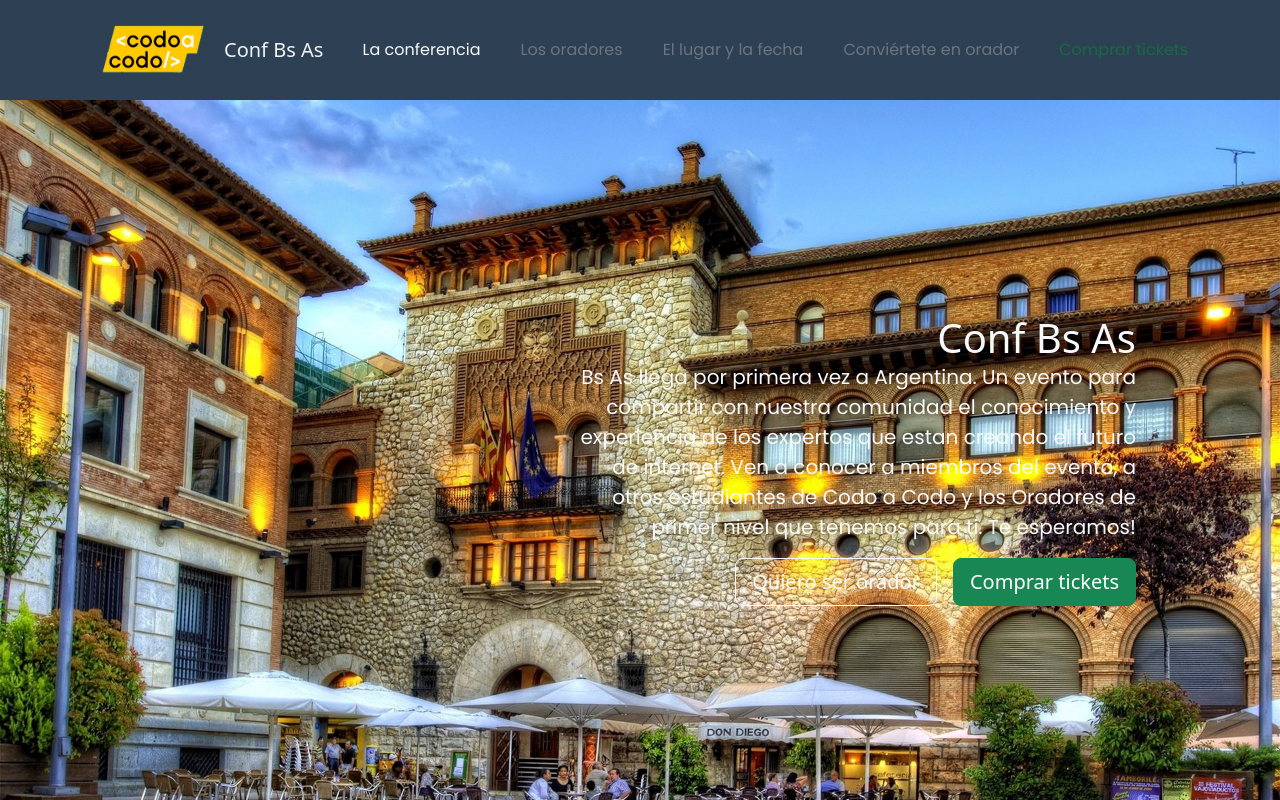
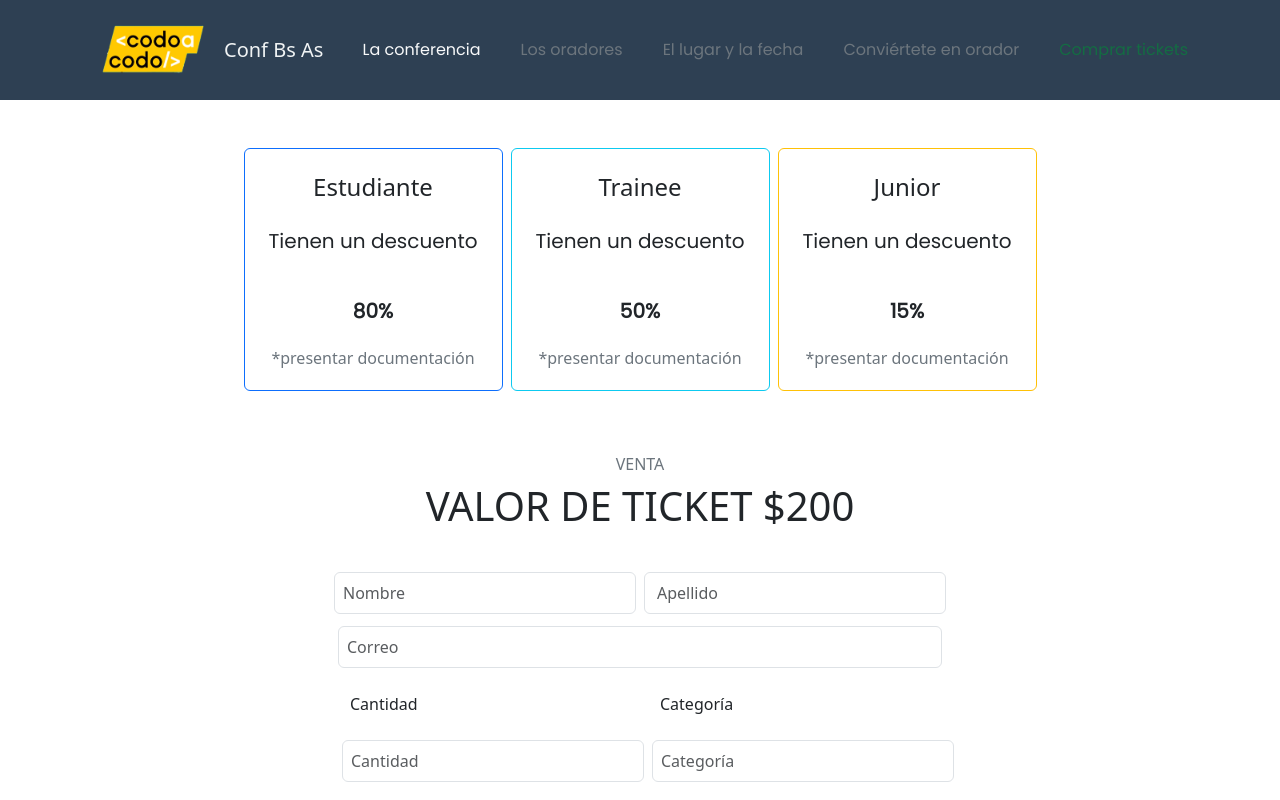
Before and after one commit to Lucas-M-Nunez/TPIntegrador, a plain HTML site: page tp-integrador/index.html in a window 1280 px wide. Both pictures are taken after a click on the link "Comprar tickets". Shown: the top 800 px of the page. Drawn offline with nearby package versions, Linux system fonts and the light colour scheme.

Commit message:
tercer Commit
Subida de la seccion Compra Tickets del integrador  de JS.

```diff
--- /dev/null
+++ b/tp-integrador/JS/script.js
@@ -0,0 +1,27 @@
+const btnBuyTickets = document.getElementById('buyTickets');
+const btnCarroucelBuyTickets = document.getElementById('buyTicketsCarroucel');
+const sectionCarrucel = document.getElementById('carouselExampleInterval');
+const sectionOradores = document.getElementById('Oradores');
+const sectionBsAs = document.getElementById('Bs-As');
+const sectionConvierteteEnOrador = document.getElementById('conviertete-en-Orador');
+const sectionCompraTickets = document.getElementById('CompraTickets');
+
+btnBuyTickets.addEventListener('click', (e) => {
+    e.preventDefault();
+
+    sectionCarrucel.classList.add('inactive');
+    sectionOradores.classList.add('inactive');
+    sectionBsAs.classList.add('inactive');
+    sectionConvierteteEnOrador.classList.add('inactive');
+    sectionCompraTickets.classList.remove('inactive');
+});
+
+btnCarroucelBuyTickets.addEventListener('click', (e) => {
+    e.preventDefault();
+
+    sectionCarrucel.classList.add('inactive');
+    sectionOradores.classList.add('inactive');
+    sectionBsAs.classList.add('inactive');
+    sectionConvierteteEnOrador.classList.add('inactive');
+    sectionCompraTickets.classList.remove('inactive');
+})
--- a/tp-integrador/index.html
+++ b/tp-integrador/index.html
@@ -58,6 +58,7 @@
             <a
               href="#"
               class="nav-link link-success link-underline-opacity-25 text-success"
+              id="buyTickets"
               >Comprar tickets</a
             >
           </li>
@@ -100,14 +101,14 @@
           <p class="card-text text-light text-end w-50 me-5">Bs As llega por primera vez a Argentina. Un evento para compartir con nuestra comunidad el conocimiento y experiencia de los expertos que estan creando el futuro de internet. Ven a conocer a miembros del evento, a otros estudiantes de Codo a Codo y los Oradores de primer nivel que tenemos para ti. Te esperamos!</p>
           <div class="d-flex justify-content-end me-5">
             <button class="btn btn-outline-light btn-lg">Quiero ser orador</button>
-            <button class="btn btn-success ms-3  btn-lg">Comprar tickets</button>
+            <button class="btn btn-success ms-3  btn-lg" id="buyTicketsCarroucel">Comprar tickets</button>
           </div>
         </div>
       </div>
     </section>
 
 
-    <section class="container-xxl d-flex flex-column align-items-center justify-content-center">
+    <section class="container-xxl" id="Oradores">
       <div class="d-flex flex-column align-items-center ">
         <span class="pt-3">CONOCE A LOS</span>
         <h1 class="fs-2">ORADORES</h1>
@@ -150,16 +151,19 @@
       </div>
     </section>
 
-    <section class="d-flex">
+    <section class="" id="Bs-As">
+      <div class="d-flex">
         <img src="imgs/honolulu.jpg" alt="img-BsAs" width="50%">
         <div class="container-fluid bsas__Octubre w-50 p-3">
           <h1 class="parrafo fs-2">Bs As - Octubre</h1>
           <p class="parrafo ">Buenos Aires es la provincia y localidad más grande del estado de Argentina,en los Estados Unidos. Honolulu es la mas sureña de entre las principales ciudades estadounidenses. Aunque el nombre de Honolulu se refiere al área urbana en la costa sureste de la isla de Oahu, la ciudad y el condado de Honolulu han formado una ciudad-condado consolidada que cubre toda la ciudad (aproximadamente 600 km2 de superficie).</p>
           <button class="btn btn-outline-light">Conoce más</button>
         </div>
+      </div>
     </section>
 
-    <section class="form d-flex align-items-center flex-column justify-content-center p-3">
+    <section class="" id="conviertete-en-Orador">
+      <div class="form d-flex align-items-center flex-column justify-content-center p-3">
         <div class="d-flex align-items-center flex-column m-3">
           <span class="fs-6">CONVIÉRTETE EN UN</span>
           <h4>ORADOR</h4>
@@ -178,11 +182,81 @@
             <button class="btn justify-content-center" id="btnenviar" type="button">Enviar</button>
           </div>
         </div>
+      </div>
+    </section>
+
+    <section class="inactive" id="CompraTickets">
+      <div class="d-flex justify-content-center gap-2 m-5">
+
+        <div class="card border-primary mb-3" style="max-width: 18rem;">
+          <div class="card-body d-flex flex-column justify-content-center align-items-center">
+            <h4 class="card-title p-2">Estudiante</h4>
+            <p class="card-text p-2">Tienen un descuento</p>
+            <strong class="card-text p-3">80%</strong>
+            <span class="fs-6 text-secondary p-1">*presentar documentación</span>
+          </div>
+        </div>
+
+        <div class="card border-info mb-3" style="max-width: 18rem;">
+          <div class="card-body d-flex flex-column justify-content-center align-items-center">
+            <h4 class="card-title p-2">Trainee</h4>
+            <p class="card-text p-2">Tienen un descuento</p>
+            <strong class="card-text font-weight-bold p-3" id="card-text">50%</strong>
+            <span class="fs-6 text-secondary p-1">*presentar documentación</span>
+          </div>
+        </div>
+
+        <div class="card border-warning mb-3" style="max-width: 18rem;">
+          <div class="card-body d-flex flex-column justify-content-center align-items-center">
+            <h4 class="card-title p-2">Junior</h4>
+            <p class="card-text p-2">Tienen un descuento</p>
+            <strong class="card-text font-weight-bold p-3">15%</strong>
+            <span class="fs-6 text-secondary p-1">*presentar documentación</span>
+          </div>
+        </div>
+
+      </div>
+
+      <div class="text-center">
+        <h6 class="text-secondary">VENTA</h6>
+        <h1>VALOR DE TICKET $200</h1>
+      </div>
+
+      <div class="d-flex justify-content-center">
+        <form action="" class="form-control m-4 d-flex justify-content-center flex-column border-0">
+          <div class="d-flex w-100 justify-content-center">
+            <input type="text" class="form-control w-25 m-1 p-2" placeholder="Nombre">
+            <input type="text" class="form-control w-25  m-1" placeholder="Apellido">
+          </div>
+          <div class="d-flex justify-content-center">
+            <input type="email" class="form-control w-50 p-2 m-2" placeholder="Correo">
+          </div>
+          <div class="d-flex justify-content-center align-items-center gap-2">
+            <div class="d-flex flex-column w-25">
+              <label for="cantidad" class="m-3">Cantidad</label>
+              <input type="number" class="form-control w-100 p-2 m-2" placeholder="Cantidad" id="cantidad">
+            </div>
+            <div class="d-flex flex-column w-25">
+              <label for="categoria" class="m-3">Categoría</label>
+              <input type="email" class="form-control w-100 p-2 m-2" placeholder="Categoría" id="categoria">
+            </div>
+          </div>
+        </form>
+      </div>
+
+      <div class="d-flex justify-content-center ">
+        <p class="w-50 p-3 bg-info bg-opacity-10 border border-info rounded fs-4 text-primary"> Total a Pagar: $ <span id="total"></span></p>
+      </div>
+
+      <div class="d-flex justify-content-center gap-3">
+        <button id="btnBorrar" class="btn btn-lg w-25 p-3 m-3 fs-3">Borrar</button>
+        <button id="btnResumen" class="btn btn-lg w-25 p-3 m-3 fs-3">Resumen</button>
+      </div>
     </section>
     </main>
 
     <footer>
-      <div class=" container d-flex justify-content-center h-100">
+      <div class=" container d-flex justify-content-center h-100 p-3">
         <ul class="  navbar-nav d-flex flex-row gap-5 h-100 align-items-center">
           <li class="nav-item me-4"><a href="" id="footer_nav_link" class="nav-link link-underline-opacity-0 fs-6 ">Preguntas Frecuentes</a></li>
           <li class="nav-item me-4"><a href="" id="footer_nav_link" class="nav-link link-underline-opacity-0 fs-6 ">Contáctanos</a></li>
@@ -200,5 +274,6 @@
       integrity="sha384-C6RzsynM9kWDrMNeT87bh95OGNyZPhcTNXj1NW7RuBCsyN/o0jlpcV8Qyq46cDfL"
       crossorigin="anonymous"
     ></script>
+    <script src="JS/script.js"></script>
   </body>
 </html>
--- a/tp-integrador/style.css
+++ b/tp-integrador/style.css
@@ -64,6 +64,11 @@ header{
     font-size: 20px;
 }
 
+#btnBorrar, #btnResumen {
+    background-color: var(--btnenviar);
+    color: var(--blanco);
+}
+
 footer{
     background-color: var(--footer);
     height: 100px;
@@ -72,3 +77,7 @@ footer{
 #footer_nav_link{
     color: var(--blanco);
 }
+
+.inactive{
+    display: none;
+}
```
Lines whose indentation alone changed are shown as unchanged.
